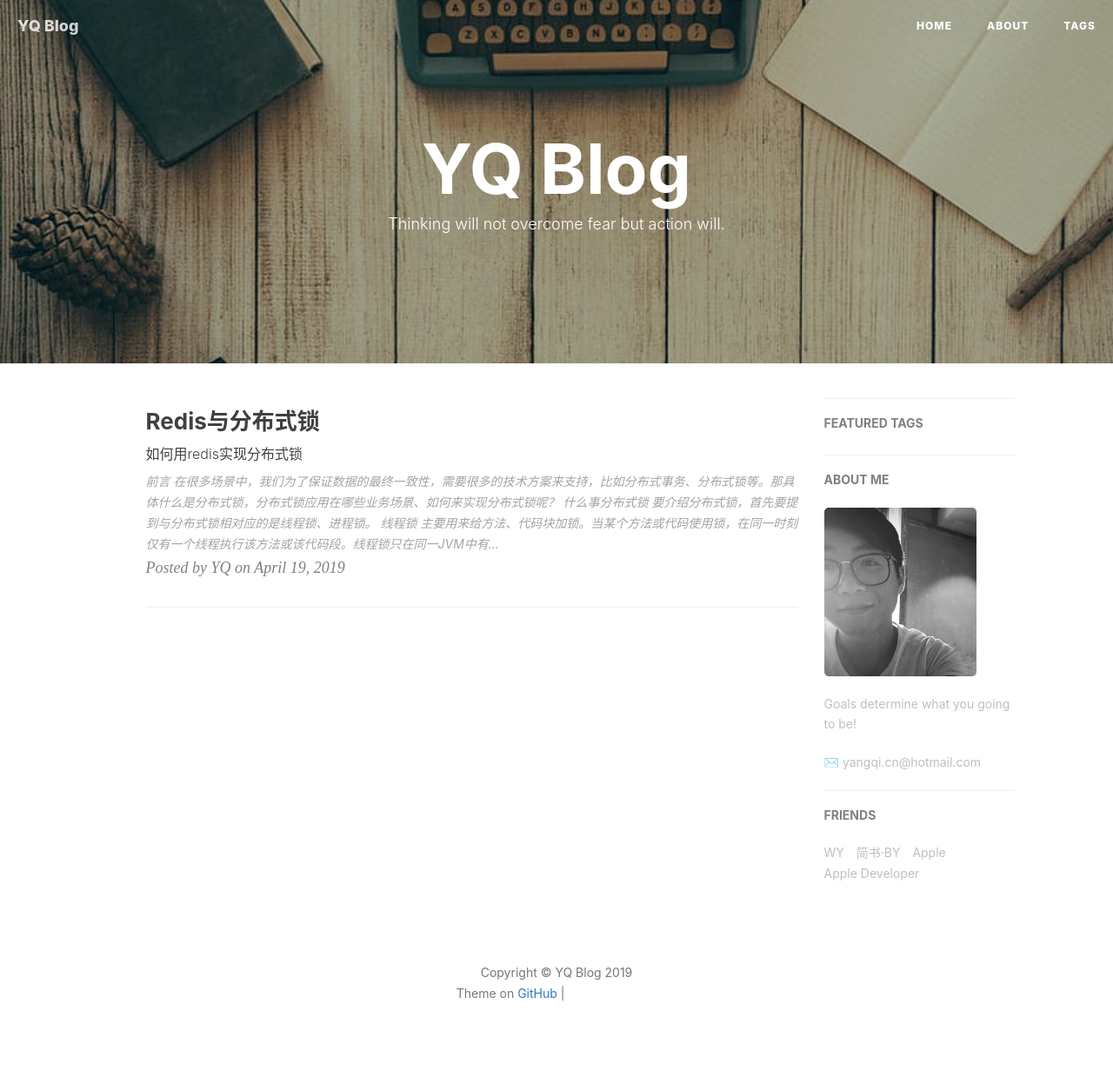
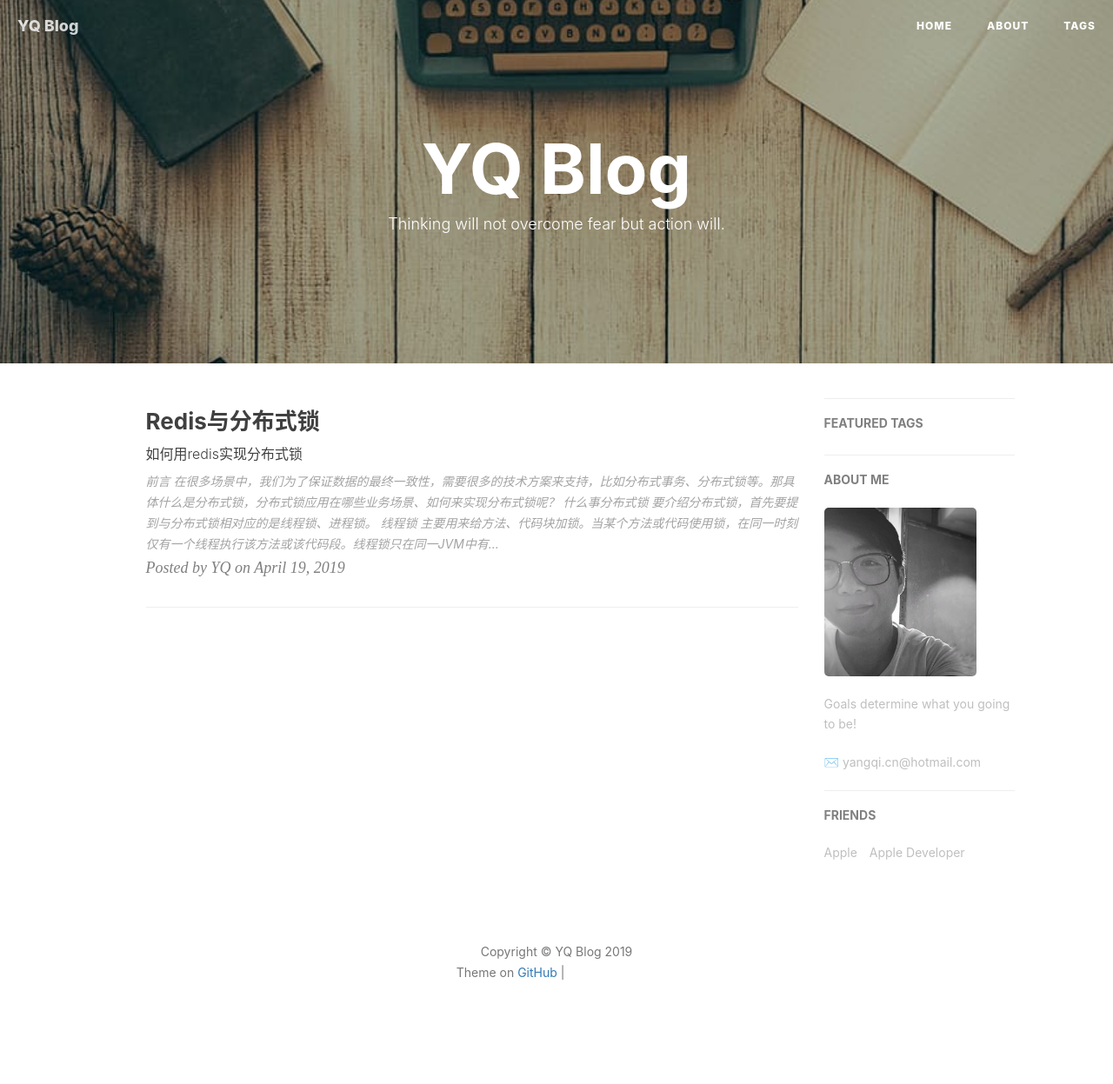
Before and after one commit to yangqi1789/yangqi1789.github.io, a Jekyll site: the page built from index.html, in a window 1280 px wide. Shown: the whole page at 87% size. Built offline with Jekyll 4.4.1, drawn with Linux system fonts in a browser that asks for light colours; nearby versions of some CDN libraries; the list of posts is cut into pages by our own code; comment, search, counter and statistics services are not loaded; after the commit the page ends 1223 px from its top, so only the background shows below that; grey boxes are pictures that could not be loaded.

Commit message:
Update _config.yml

```diff
--- a/_config.yml
+++ b/_config.yml
@@ -99,12 +99,6 @@ service-worker: true
 # Friends
 friends: [
     {
-        title: "WY",
-        href: "http://zhengwuyang.com"
-    },{
-        title: "简书·BY",
-        href: "http://www.jianshu.com/u/e71990ada2fd"
-    },{
         title: "Apple",
         href: "https://apple.com"
     },{
```
